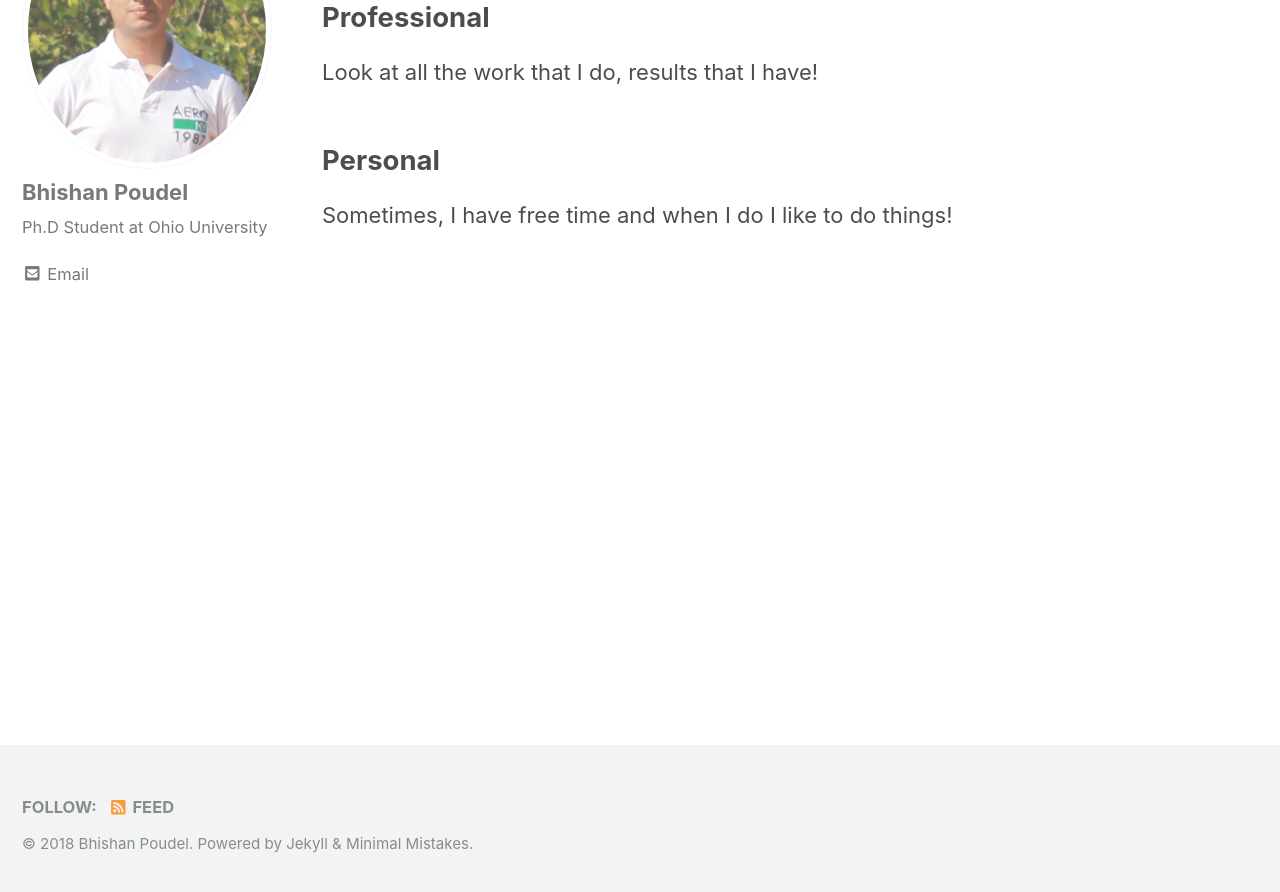
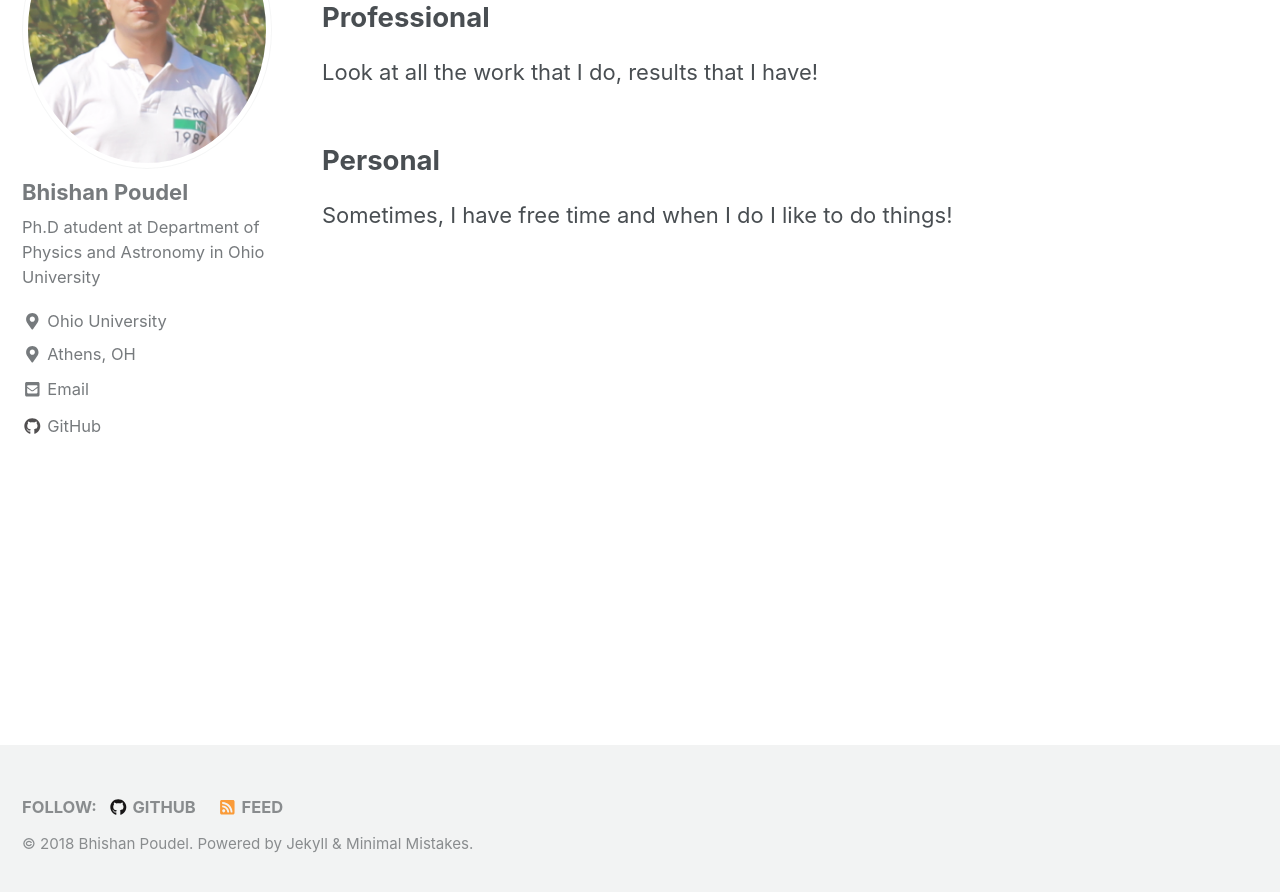
Before and after one commit to bpRsh/bpRsh.github.io, a Jekyll site: the page built from _pages/about.md, in a window 1280 px wide and 900 px high, scrolled down 253 px. Shown: the top 892 px of the window. Built offline with Jekyll 4.4.1, drawn with Linux system fonts in a browser that asks for light colours; nearby versions of some CDN libraries.

Commit message:
Update _config.yml

```diff
--- a/_config.yml
+++ b/_config.yml
@@ -102,9 +102,9 @@ analytics:
 author:
   name             : "Bhishan Poudel"
   avatar           : /images/bhishan.jpg # path of avatar image, e.g. "/assets/images/bio-photo.jpg"
-  bio              : "Ph.D Student at Ohio University"
-  location         :
-  employer         :
+  bio              : "Ph.D atudent at Department of Physics and Astronomy in Ohio University"
+  location         : "Athens, OH"
+  employer         : "Ohio University"
   email            : "bp959314@ohio.edu"
   uri              :
   home             : # null (default), "absolute or relative url to link to author home"
@@ -114,7 +114,7 @@ author:
   flickr           :
   facebook         :
   foursquare       :
-  github           :
+  github           : "bhishanpdl"
   gitlab           :
   google_plus      :
   keybase          :
```
